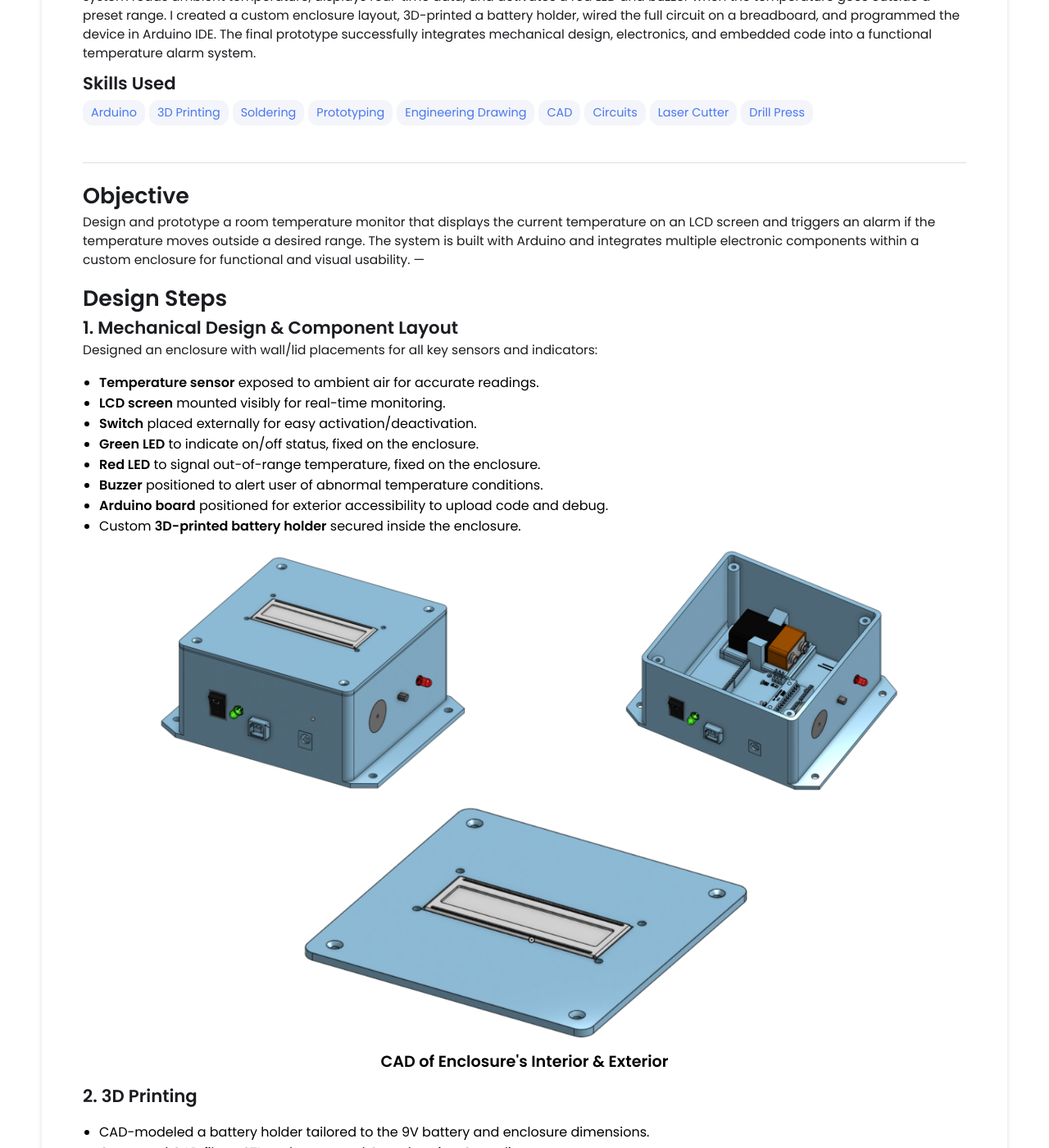
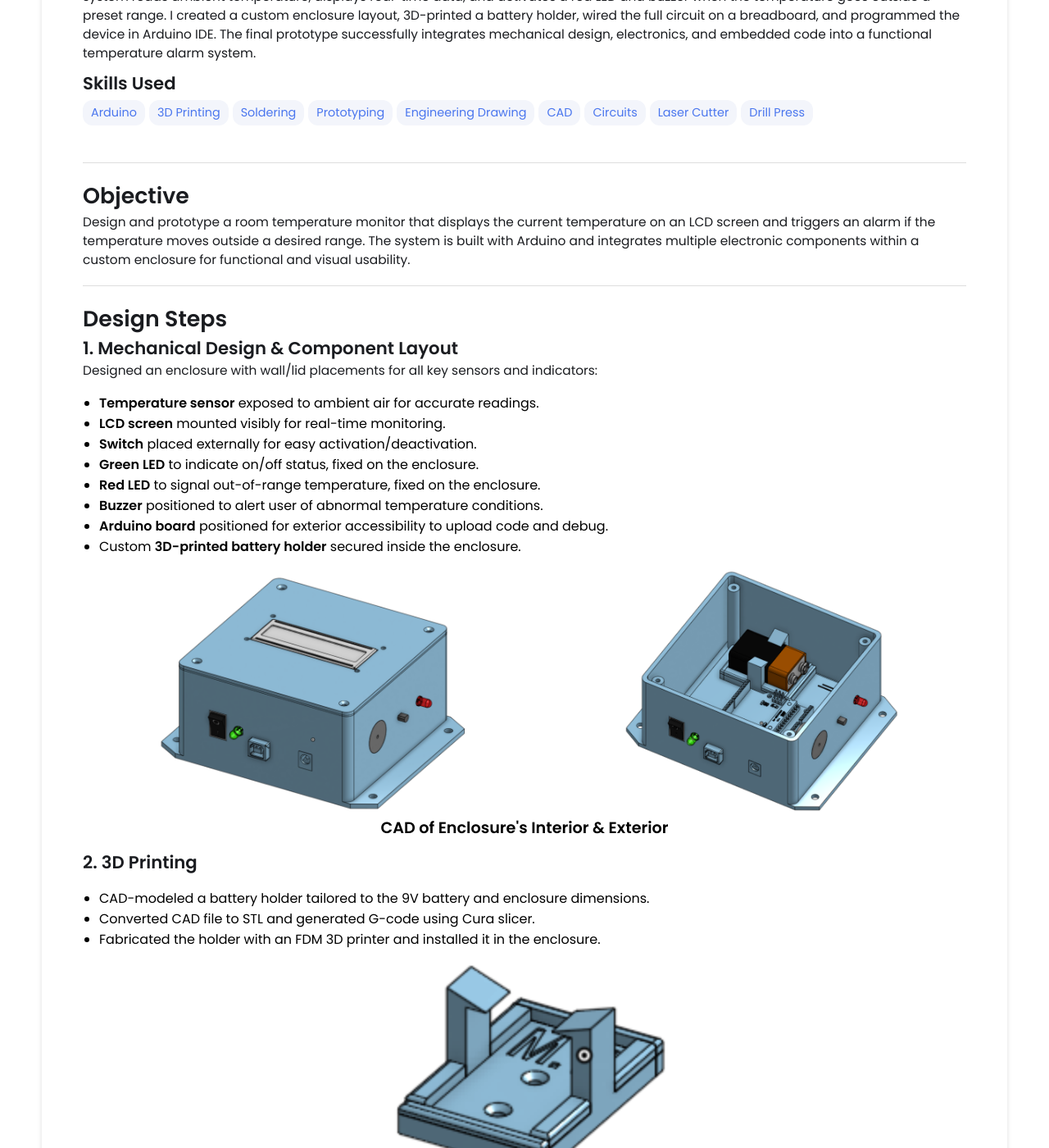
Before and after one commit to michael-vuong/michael-vuong.github.io, a Jekyll site: the page built from _projects/ArduinoTempSensor/index.md, in a window 1280 px wide and 1400 px high, scrolled down 627 px. Shown: the whole window at 82% size. Built offline with Jekyll 4.4.1, drawn with Linux system fonts in a browser that asks for light colours; some of the changed text lies outside the part shown.

Commit message:
Update index.md

```diff
--- a/_projects/ArduinoTempSensor/index.md
+++ b/_projects/ArduinoTempSensor/index.md
@@ -18,7 +18,9 @@
 ---
 # Objective
 Design and prototype a room temperature monitor that displays the current temperature on an LCD screen and triggers an alarm if the temperature moves outside a desired range. The system is built with Arduino and integrates multiple electronic components within a custom enclosure for functional and visual usability.
+
 ---
+
 # Design Steps
 ## 1. Mechanical Design & Component Layout
 Designed an enclosure with wall/lid placements for all key sensors and indicators:
@@ -30,7 +32,8 @@
 - **Buzzer** positioned to alert user of abnormal temperature conditions.
 - **Arduino board** positioned for exterior accessibility to upload code and debug.
 - Custom **3D-printed battery holder** secured inside the enclosure.
-{% include image-gallery.html images="CADBox.png, CADInsideView.png, CADLid.png" height="300" %}
+
+{% include image-gallery.html images="CADBox.png, CADInsideView.png" height="300" %}
 <div style="text-align:center; font-size:1.2rem; font-weight:bold; margin-bottom:12px;">
   CAD of Enclosure's Interior & Exterior
 </div>
@@ -40,14 +43,24 @@
 - Converted CAD file to STL and generated G-code using Cura slicer.
 - Fabricated the holder with an FDM 3D printer and installed it in the enclosure.
 
-## Circuit Wiring
+{% include image-gallery.html images="CADBatteryHolder.png" height="400" %}
+<div style="text-align:center; font-size:1.2rem; font-weight:bold; margin-bottom:12px;">
+  CAD of Custom Battery Holder
+</div>
+
+## 3. Circuit Wiring
 - Practiced wiring on a breadboard, refining the schematic with Tinkercad circuit simulation.
 Connected all components:
 - Switch, LEDs, buzzer, temperature sensor, LCD, 9V battery.
 - Soldered and heat-shrinked connections for durability.
 - Used twist nuts and spade connectors for secure electrical contacts.
 
-## Arduino Coding & System Logic
+{% include image-gallery.html images="TinkerCad.png" height="400" %}
+<div style="text-align:center; font-size:1.2rem; font-weight:bold; margin-bottom:12px;">
+  TinkerCad Simulation
+</div>
+
+## 4. Arduino Coding & System Logic
 Programmed Arduino to:
 - Blink LED for on/off status.
 - Activate buzzer and red LED alarm for abnormal temperature.
@@ -55,9 +68,7 @@
 - Display readings and status messages on LCD.
 - Integrated all functionalities in a single Arduino sketch for seamless operation.
 
-
-{% include image-gallery.html images="CADBatteryHolder.png" height="400" %}
-
-{% include image-gallery.html images="TinkerCad.png" height="400" %}
-
 {% include image-gallery.html images="Code1.png, Code2.png" height="400" %}
+<div style="text-align:center; font-size:1.2rem; font-weight:bold; margin-bottom:12px;">
+  Arduino Code
+</div>
```
